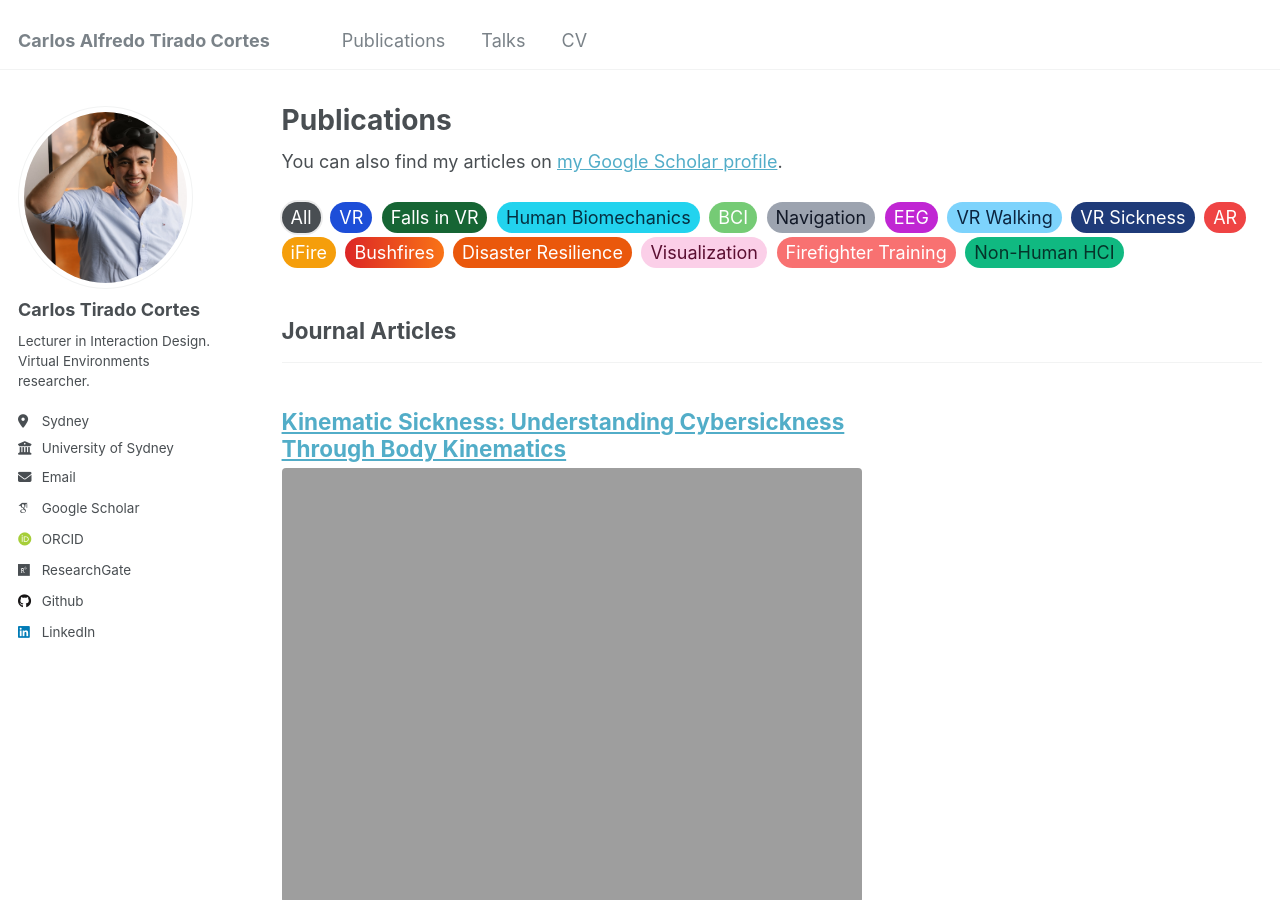
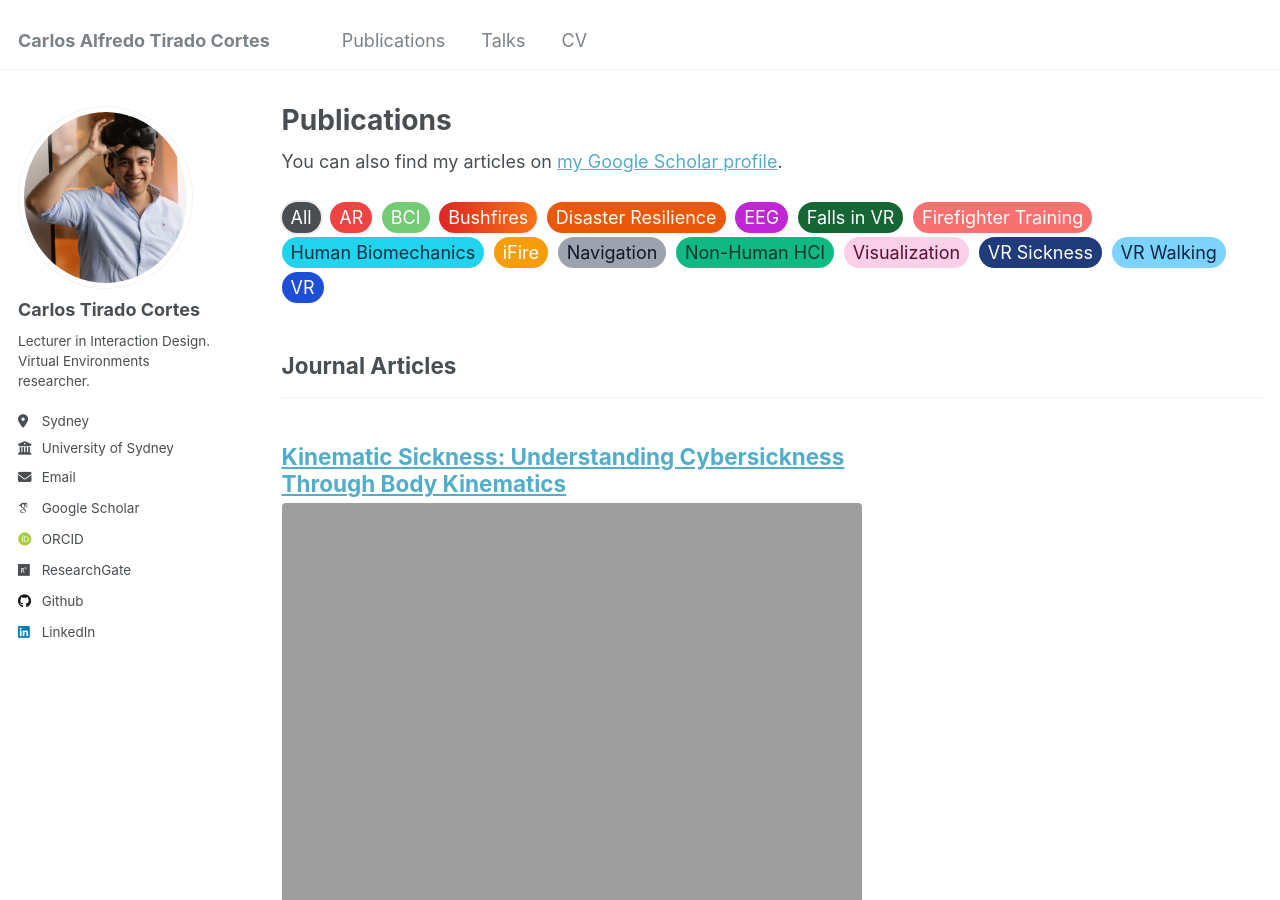
Before and after one commit to catiradocortes/catiradocortes.github.io, a Jekyll site: the page built from _pages/publications.html, in a window 1280 px wide and 900 px high. Built offline with Jekyll 4.4.1, drawn with Linux system fonts in a browser that asks for light colours; some web fonts are replaced.

Commit message:
Sort publication filter tags alphabetically
Made-with: Cursor

```diff
--- a/_pages/publications.html
+++ b/_pages/publications.html
@@ -9,21 +9,31 @@ author_profile: true
   <div class="wordwrap">You can also find my articles on <a href="{{site.author.googlescholar}}">my Google Scholar profile</a>.</div>
 {% endif %}
 
-{% assign seen_tag_slugs = "|" %}
+{% assign tag_pairs = "" %}
+{% for post in site.publications %}
+  {% if post.publication_tags %}
+    {% for tag in post.publication_tags %}
+      {% assign slug = tag | slugify %}
+      {% assign pair = slug | append: "::" | append: tag %}
+      {% unless tag_pairs contains pair %}
+        {% assign tag_pairs = tag_pairs | append: pair | append: "||" %}
+      {% endunless %}
+    {% endfor %}
+  {% endif %}
+{% endfor %}
+
+{% assign tag_array = tag_pairs | split: "||" | sort %}
+
 <div id="pub-tag-filter" class="pub-tag-filter" aria-label="Filter publications by tag">
   <button type="button" class="pub-tag pub-tag--all pub-tag--clickable pub-tag-filter__tag is-active" data-pub-tag="__all" aria-pressed="true">All</button>
-  {% for post in site.publications %}
-    {% if post.publication_tags %}
-      {% for tag in post.publication_tags %}
-        {% assign slug = tag | slugify %}
-        {% assign slug_token = "|" | append: slug | append: "|" %}
-        {% if seen_tag_slugs contains slug_token %}
-          {% continue %}
-        {% endif %}
-        {% assign seen_tag_slugs = seen_tag_slugs | append: slug_token %}
-        <button type="button" class="pub-tag pub-tag--{{ slug }} pub-tag--clickable pub-tag-filter__tag" data-pub-tag="{{ slug }}" aria-pressed="false">{{ tag }}</button>
-      {% endfor %}
+  {% for pair in tag_array %}
+    {% if pair == "" %}
+      {% continue %}
     {% endif %}
+    {% assign parts = pair | split: "::" %}
+    {% assign slug = parts[0] %}
+    {% assign label = parts[1] %}
+    <button type="button" class="pub-tag pub-tag--{{ slug }} pub-tag--clickable pub-tag-filter__tag" data-pub-tag="{{ slug }}" aria-pressed="false">{{ label }}</button>
   {% endfor %}
 </div>
 
```
